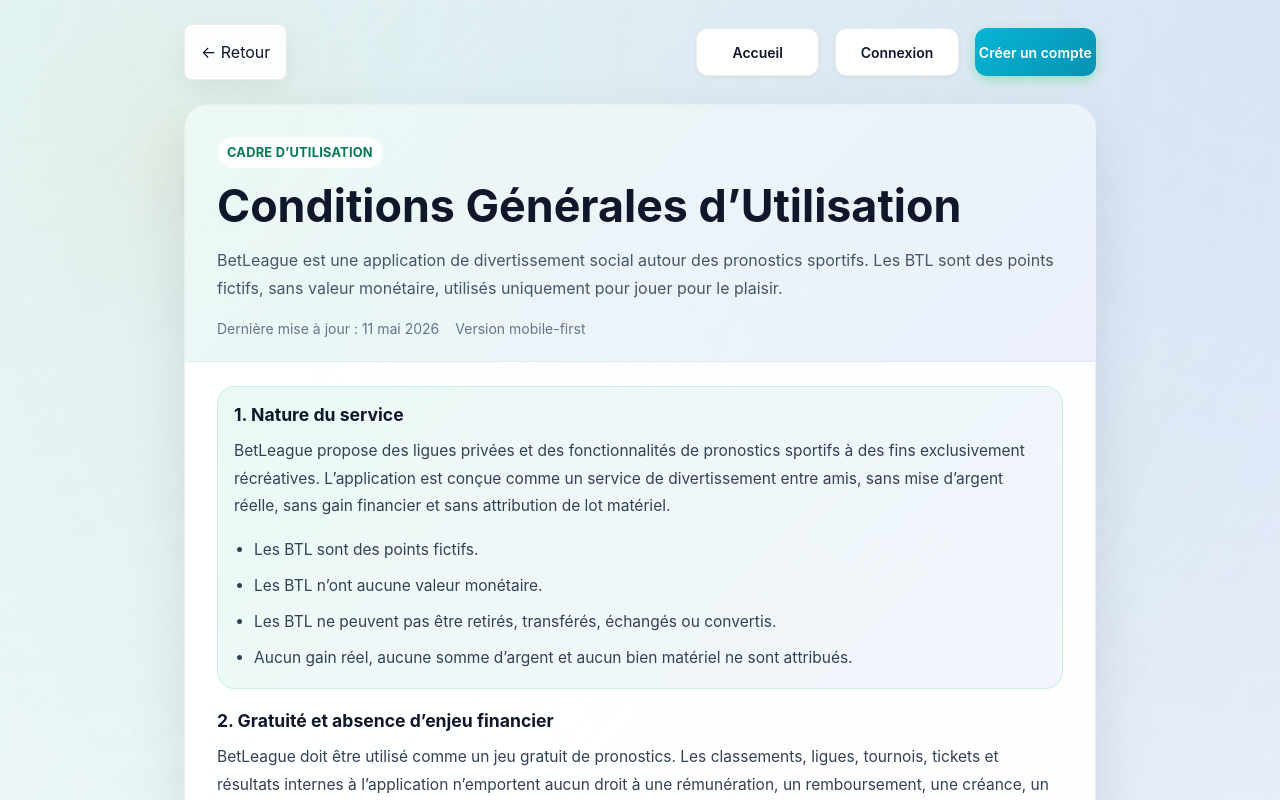
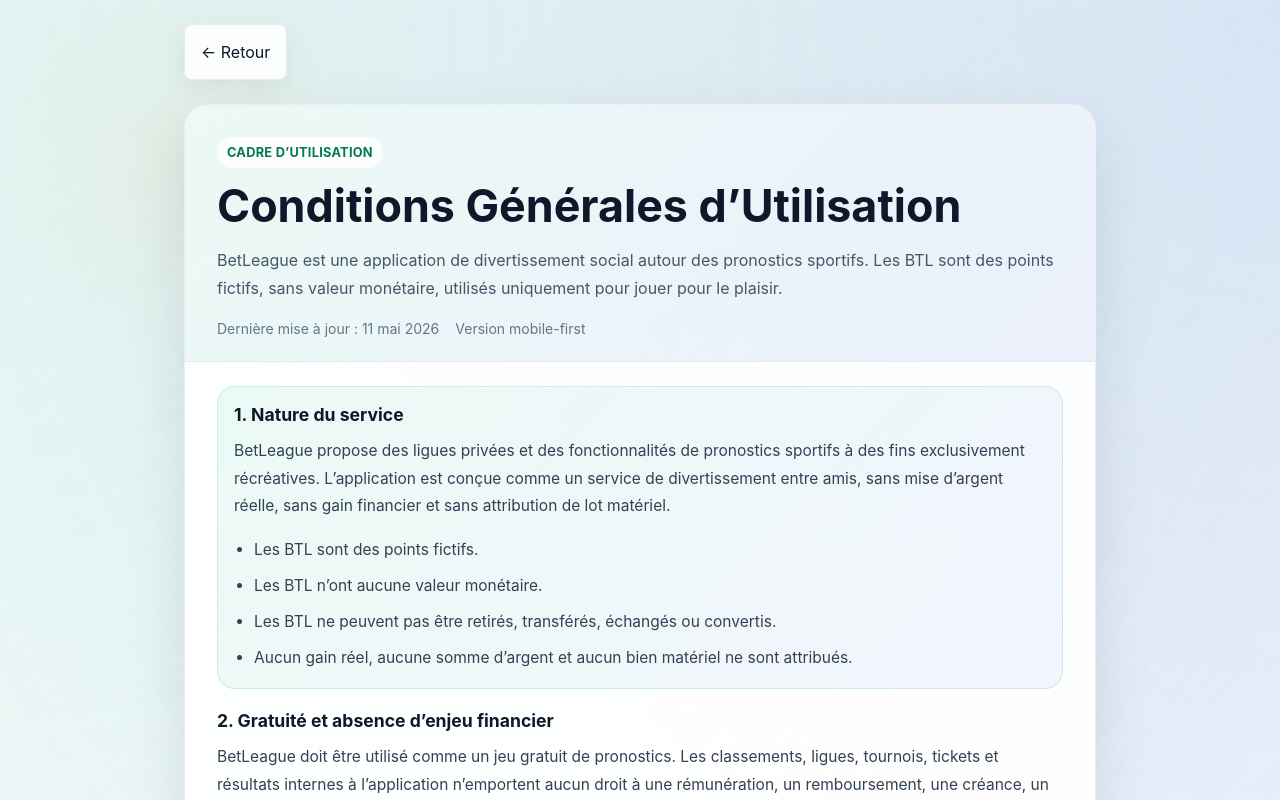
Before and after one commit to lucasdsm78/BetLeague, a React (Create React App) app in the folder front/: page /cgu in a window 1280 px wide. Shown: the top 800 px of the page. Built offline with nearby package versions, Linux system fonts and the light colour scheme; no server answers.

Commit message:
Remove quick links from LegalPageLayout and update related styles

```diff
--- a/front/src/pages/legal/LegalPageLayout.tsx
+++ b/front/src/pages/legal/LegalPageLayout.tsx
@@ -1,5 +1,5 @@
 import React from 'react';
-import { Link, useNavigate } from 'react-router-dom';
+import { useNavigate } from 'react-router-dom';
 import '../../styles/App.css';
 import '../../styles/legal.css';
 
@@ -41,14 +41,6 @@ const LegalPageLayout: React.FC<LegalPageLayoutProps> = ({
 		  >
 			← Retour
 		  </button>
-
-		  <div className="legal-page__quick-links auth-buttons" aria-label="Navigation rapide">
-			<Link to="/" className="legal-page__quick-link btn btn-secondary btn-lg">Accueil</Link>
-			<Link to="/login" className="legal-page__quick-link btn btn-secondary btn-lg">Connexion</Link>
-			<Link to="/register" className="legal-page__quick-link btn btn-primary btn-lg btn-glow">
-			  Créer un compte
-			</Link>
-		  </div>
 		</div>
 
 		<article className="legal-card">
--- a/front/src/styles/legal.css
+++ b/front/src/styles/legal.css
@@ -55,16 +55,6 @@
 .legal-page__back:hover {
   transform: translateY(-1px);
   border-color: rgba(16, 185, 129, 0.35);
-}
-
-.legal-page__quick-links {
-  width: 100%;
-  max-width: 400px;
-}
-
-.legal-page__quick-link {
-  text-decoration: none;
-  width: 100%;
 }
 
 .legal-card {
@@ -294,9 +284,6 @@
     margin-bottom: 24px;
   }
 
-  .legal-page__quick-links {
-    margin-left: auto;
-  }
 
   .legal-card__header {
     padding: 32px 32px 22px;
```
Also changed, not shown: 1 other file (tests, documents, lock files or other folders).
